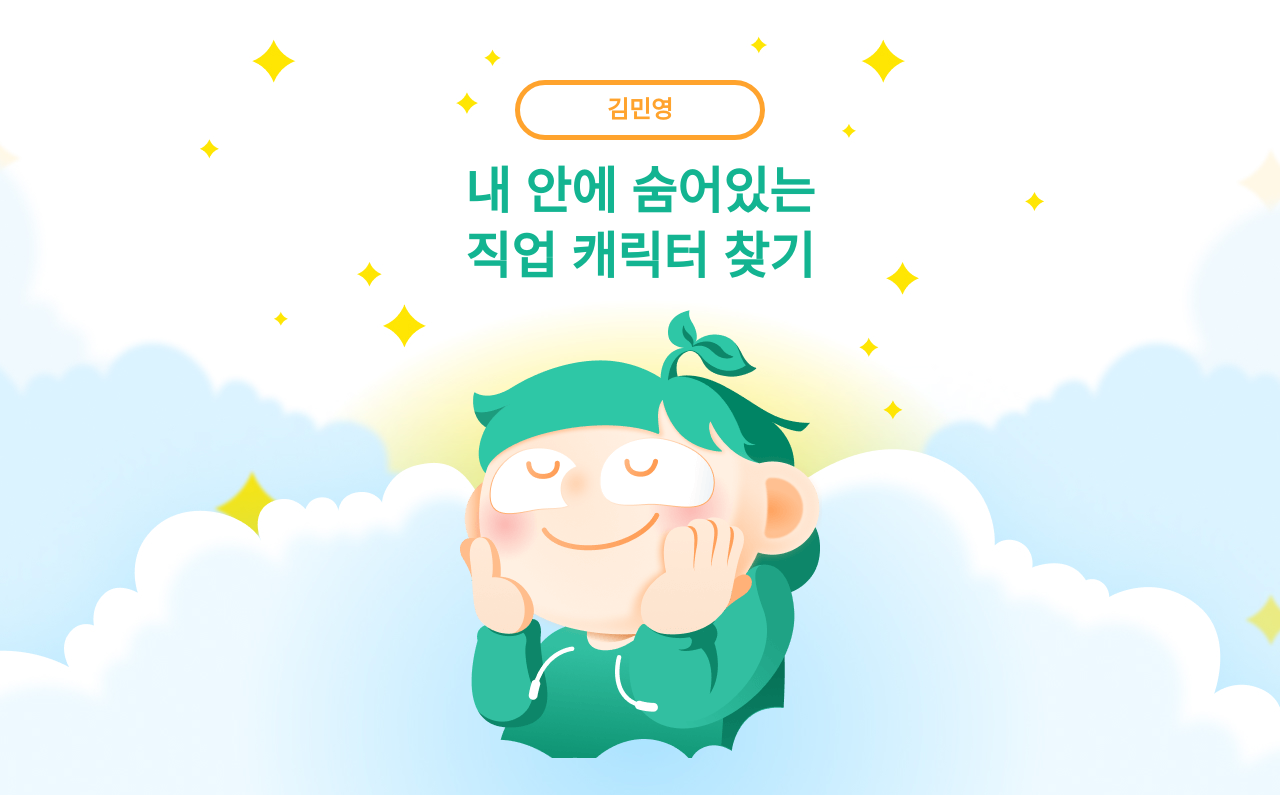
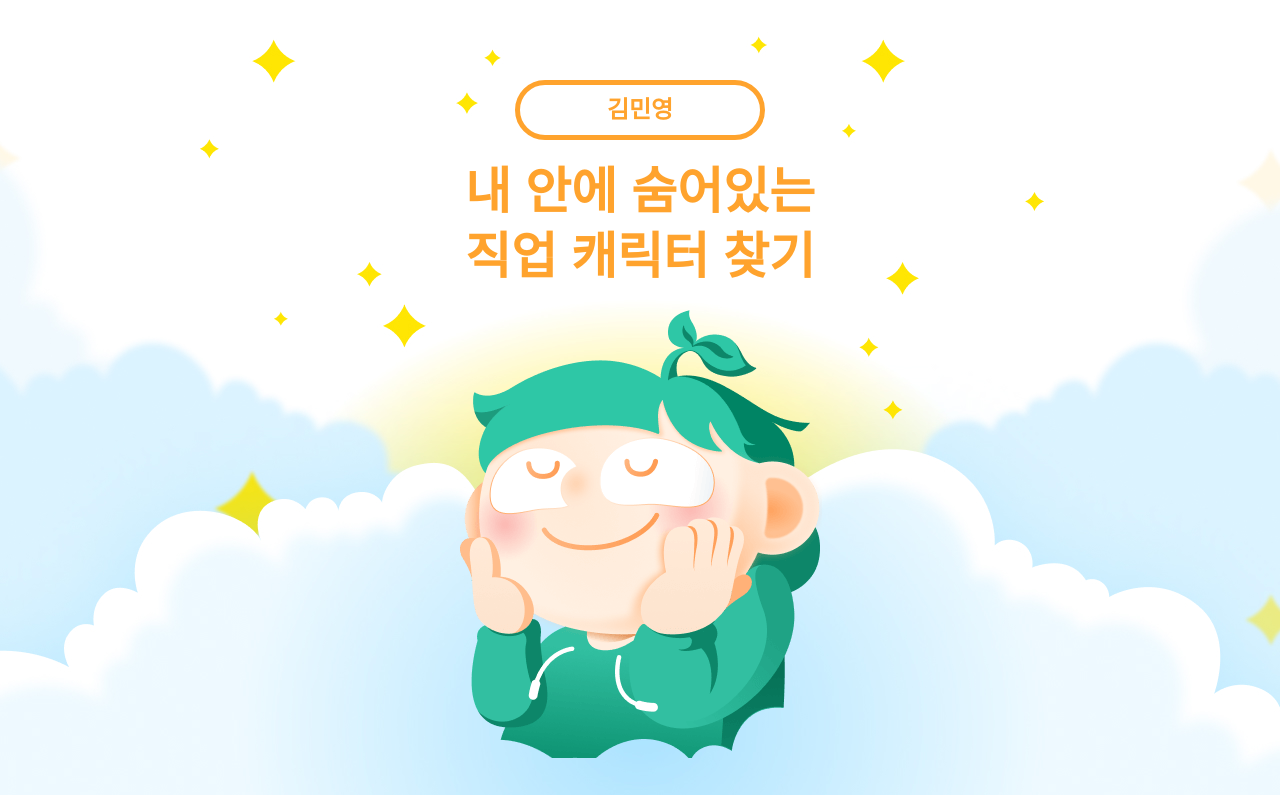
Before and after one commit to miiiinyoung/mbti, a plain HTML site: page index.html in a window 1280 px wide. Shown: the top 795 px of the page. Drawn offline with nearby package versions, Linux system fonts and the light colour scheme; a web font is replaced by a local one.

Commit message:
제목의 색상 변경

```diff
--- a/css/common.css
+++ b/css/common.css
@@ -11,7 +11,7 @@ img {
   font-size: 50px;
   font-weight: 800;
   line-height: 1.3;
-  color: #13B491;
+  color: #FFA32D;
   text-align: center;
   margin-bottom: 20px;
 }
```
